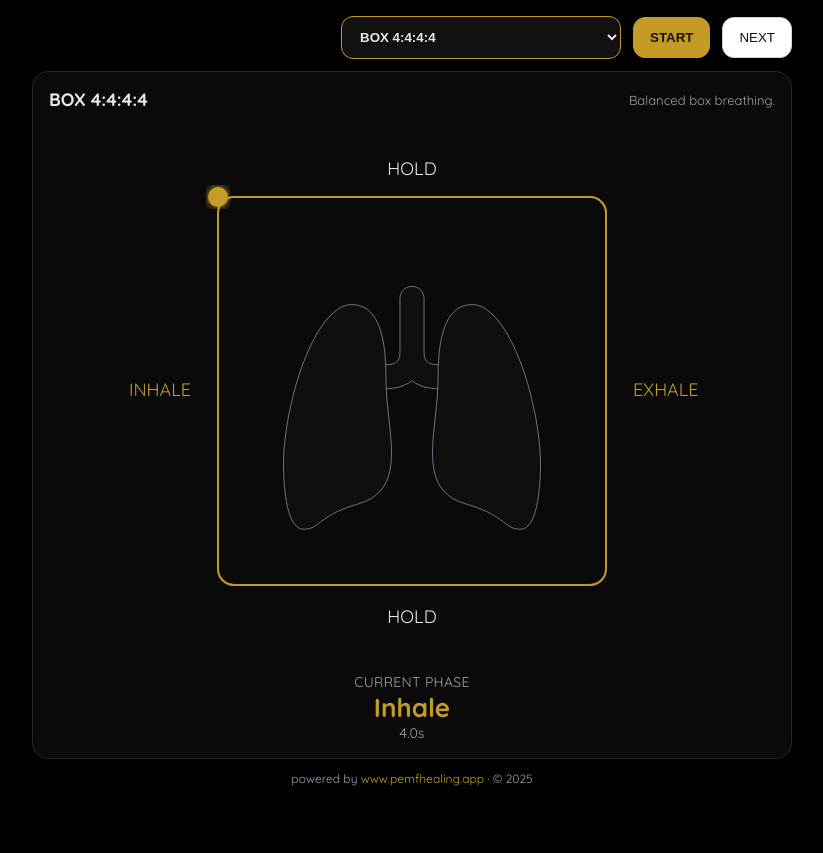
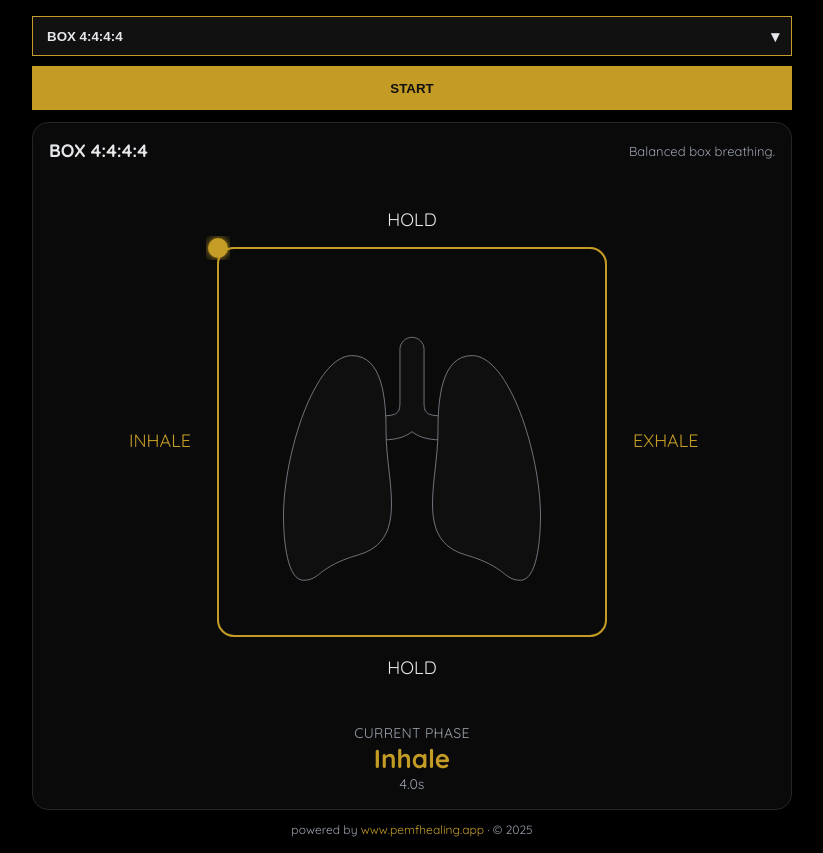
Before and after one commit to PeMFHealingApp/BreathLab, a React (Vite) app: page / in a window 1280 px wide. Shown: the whole page, without its empty margins (228-1051 px from the left). Before the commit the page ends 802 px from the top, so only its background shows below. Built offline with nearby package versions, Linux system fonts and the light colour scheme.

Commit message:
Update BreathLab.jsx

```diff
--- a/src/BreathLab.jsx
+++ b/src/BreathLab.jsx
@@ -3,6 +3,7 @@ import React, { useEffect, useMemo, useRef, useState } from "react";
 export default function BreathLab() {
   const GOLD = "#C49C25";
 
+  // Font + base styles
   useEffect(() => {
     const style = document.createElement("style");
     style.innerHTML =
@@ -11,6 +12,7 @@ export default function BreathLab() {
     return () => document.head.removeChild(style);
   }, []);
 
+  // Responsive stage
   const [size, setSize] = useState(360);
   useEffect(() => {
     const onR = () =>
@@ -19,10 +21,10 @@ export default function BreathLab() {
     window.addEventListener("resize", onR);
     return () => window.removeEventListener("resize", onR);
   }, []);
-  const isNarrow = size < 520; // mobile check for responsive header
+  const isNarrow = size < 520;
 
+  // Load lungs from public
   const RAW_SVG = import.meta.env.BASE_URL + "lungs-lung-svgrepo-com.svg";
-
   const [lungPaths, setLungPaths] = useState(null);
   useEffect(() => {
     let cancelled = false;
@@ -42,6 +44,7 @@ export default function BreathLab() {
     return () => { cancelled = true; };
   }, []);
 
+  // Presets
   const presets = useMemo(
     () => [
       { id: "box4444", name: "BOX 4:4:4:4", phases: [
@@ -90,6 +93,7 @@ export default function BreathLab() {
     []
   );
 
+  // Plan builder
   function buildPlan(p) {
     let plan = p.phases.slice();
     if (p.cycles && p.cycles > 1) {
@@ -100,6 +104,7 @@ export default function BreathLab() {
     return plan;
   }
 
+  // Engine state
   const [current, setCurrent] = useState(presets[0]);
   const [running, setRunning] = useState(false);
   const [phaseIndex, setPhaseIndex] = useState(0);
@@ -107,6 +112,7 @@ export default function BreathLab() {
   const plan = useMemo(() => buildPlan(current), [current]);
   const phase = plan[phaseIndex];
 
+  // Countdown
   const [countdown, setCountdown] = useState(0);
   const countdownRef = useRef(null);
 
@@ -142,6 +148,7 @@ export default function BreathLab() {
     if (countdownRef.current) clearInterval(countdownRef.current);
   }, []);
 
+  // Timer
   useEffect(() => {
     if (!running) return;
     const step = 100;
@@ -160,22 +167,19 @@ export default function BreathLab() {
     return () => clearInterval(id);
   }, [running, plan]);
 
+  // Fill logic
   const startLevelRef = useRef(0);
   const lastLevelRef = useRef(0);
-  useEffect(() => {
-    startLevelRef.current = lastLevelRef.current;
-  }, [phaseIndex]);
+  useEffect(() => { startLevelRef.current = lastLevelRef.current; }, [phaseIndex]);
 
   const fillLevel = (() => {
     const label = (phase.label || "").toLowerCase();
     const prev = (plan[(phaseIndex - 1 + plan.length) % plan.length]?.label || "").toLowerCase();
-
     if (label.includes("hold")) {
       if (prev.includes("exhale")) { lastLevelRef.current = 0; return 0; }
       if (prev.includes("inhale") || prev.includes("top-up")) { lastLevelRef.current = 1; return 1; }
       return lastLevelRef.current;
     }
-
     const total = Math.max(phase.seconds, 0.1);
     const t = 1 - remaining / total;
     const eased = t * t * (3 - 2 * t);
@@ -187,6 +191,7 @@ export default function BreathLab() {
 
   const effectiveFill = countdown ? 0 : fillLevel;
 
+  // Geometry
   const padding = Math.round(size * 0.14);
   const side = size - padding * 2;
   const center = { x: size / 2, y: size / 2 };
@@ -227,6 +232,7 @@ export default function BreathLab() {
   const lungTx = lungBox.x + (lungBox.w - VB * svgScale) / 2;
   const lungTy = lungBox.y + (lungBox.h - VB * svgScale) / 2;
 
+  // Wave animation
   const [wavePhase, setWavePhase] = useState(0);
   useEffect(() => {
     let raf = 0;
@@ -260,96 +266,126 @@ export default function BreathLab() {
 
   const displayPhase = countdown ? "GET READY" : phase.label;
 
+  // ---------- Custom dropdown (full width, 40px) ----------
+  const [menuOpen, setMenuOpen] = useState(false);
+  const menuRef = useRef(null);
+  useEffect(() => {
+    const onDoc = (e) => { if (!menuRef.current?.contains(e.target)) setMenuOpen(false); };
+    document.addEventListener("pointerdown", onDoc);
+    return () => document.removeEventListener("pointerdown", onDoc);
+  }, []);
+
   return (
     <div style={{ minHeight: "100vh" }}>
       <div style={{ maxWidth: 760, margin: "0 auto", padding: 16 }}>
-        {/* Responsive header: no big visible title; dropdown full-width on mobile */}
-        <header
+        {/* Header: dropdown + start button */}
+        <header style={{ marginBottom: 12, display: "grid", gap: 10 }}>
+          {/* accessible name only */}
+          <h1 style={{ position: "absolute", left: -9999, width: 1, height: 1, overflow: "hidden" }}>Breath Lab</h1>
+
+          {/* Preset dropdown */}
+          <div ref={menuRef} style={{ position: "relative" }}>
+            <button
+              onClick={() => setMenuOpen((o) => !o)}
+              aria-haspopup="listbox"
+              aria-expanded={menuOpen}
               style={{
-            marginBottom: 12,
-            display: "grid",
-            gridTemplateColumns: isNarrow ? "1fr" : "1fr auto auto",
-            alignItems: "center",
-            gap: 12,
+                width: "100%",
+                height: 40,
+                background: "#111",
+                color: "#e5e7eb",
+                border: `1px solid ${GOLD}`,
+                borderRadius: 0,         // square corners
+                fontWeight: 600,
+                textAlign: "left",
+                padding: "0 44px 0 14px",
+                position: "relative",
               }}
             >
-          {/* Accessible name only (visually hidden) */}
-          <h1 style={{ position: "absolute", left: -9999, top: "auto", width: 1, height: 1, overflow: "hidden" }}>
-            Breath Lab
-          </h1>
+              {current.name}
+              <span
+                aria-hidden="true"
+                style={{
+                  position: "absolute",
+                  right: 12,
+                  top: "50%",
+                  transform: "translateY(-50%)",
+                  fontSize: 16,
+                  color: "#e5e7eb",
+                }}
+              >
+                ▾
+              </span>
+            </button>
 
-          {/* PRESET SELECT */}
-          <select
-            value={current.id}
-            onChange={(e) => {
-              const p = presets.find((x) => x.id === e.target.value);
+            {menuOpen && (
+              <div
+                role="listbox"
+                style={{
+                  position: "absolute",
+                  left: 0,
+                  right: 0,
+                  top: "100%",
+                  background: "#000",
+                  border: `1px solid ${GOLD}`,
+                  borderTop: "none",
+                  zIndex: 50,
+                  maxHeight: 320,
+                  overflowY: "auto",
+                }}
+              >
+                {presets.map((p) => {
+                  const active = p.id === current.id;
+                  return (
+                    <div
+                      key={p.id}
+                      role="option"
+                      aria-selected={active}
+                      onClick={() => {
                         setCurrent(p);
                         setRunning(false);
                         setPhaseIndex(0);
                         setRemaining(p.phases[0].seconds);
                         setCountdown(0);
+                        setMenuOpen(false);
                       }}
                       style={{
-              background: "#111",
-              color: "#e5e7eb",
-              border: `1px solid ${GOLD}`,
-              borderRadius: 12,
                         padding: "12px 14px",
-              paddingRight: 36,
-              fontWeight: 600,
-              width: isNarrow ? "100%" : 280,
-              justifySelf: isNarrow ? "stretch" : "end",
+                        cursor: "pointer",
+                        color: active ? "#ffffff" : "#e5e7eb",
+                        background: active ? "#0a0a0a" : "transparent",
+                        borderBottom: "1px solid #111",
+                        fontWeight: active ? 700 : 600,
                       }}
                     >
-            {presets.map((p) => (
-              <option key={p.id} value={p.id}>{p.name}</option>
-            ))}
-          </select>
+                      {p.name}
+                    </div>
+                  );
+                })}
+              </div>
+            )}
+          </div>
 
-          {/* START/PAUSE */}
+          {/* START/PAUSE full width, square corners */}
           <button
             onClick={() => { if (running) setRunning(false); else if (!countdown) handleStart(); }}
             disabled={!!countdown}
             style={{
+              width: "100%",
+              height: 44,
               background: GOLD,
               color: "#111",
               border: `1px solid ${GOLD}`,
-              borderRadius: 12,
-              padding: "12px 16px",
+              borderRadius: 0,          // square corners
               fontWeight: 700,
               opacity: countdown ? 0.7 : 1,
-              justifySelf: isNarrow ? "start" : "end",
             }}
           >
             {running ? "PAUSE" : countdown ? `GET READY ${countdown}` : "START"}
           </button>
-
-          {/* NEXT */}
-          <button
-            onClick={() => {
-              const i = presets.findIndex((p) => p.id === current.id);
-              const n = presets[(i + 1) % presets.length];
-              setCurrent(n);
-              setRunning(false);
-              setPhaseIndex(0);
-              setRemaining(n.phases[0].seconds);
-              setCountdown(0);
-            }}
-            style={{
-              background: "#fff",
-              color: "#111",
-              border: "1px solid #d4d4d8",
-              borderRadius: 12,
-              padding: "12px 16px",
-              fontWeight: 400,
-              textTransform: "uppercase",
-              justifySelf: isNarrow ? "start" : "end",
-            }}
-          >
-            Next
-          </button>
         </header>
 
+        {/* Visual Card */}
         <section style={{ background: "#0a0a0a", borderRadius: 16, padding: 16, border: "1px solid #262626" }}>
           <div style={{ display: "flex", alignItems: "center", justifyContent: "space-between", marginBottom: 10 }}>
             <div style={{ fontSize: 18, fontWeight: 700 }}>{current.name}</div>
```
Lines whose indentation alone changed are shown as unchanged.
